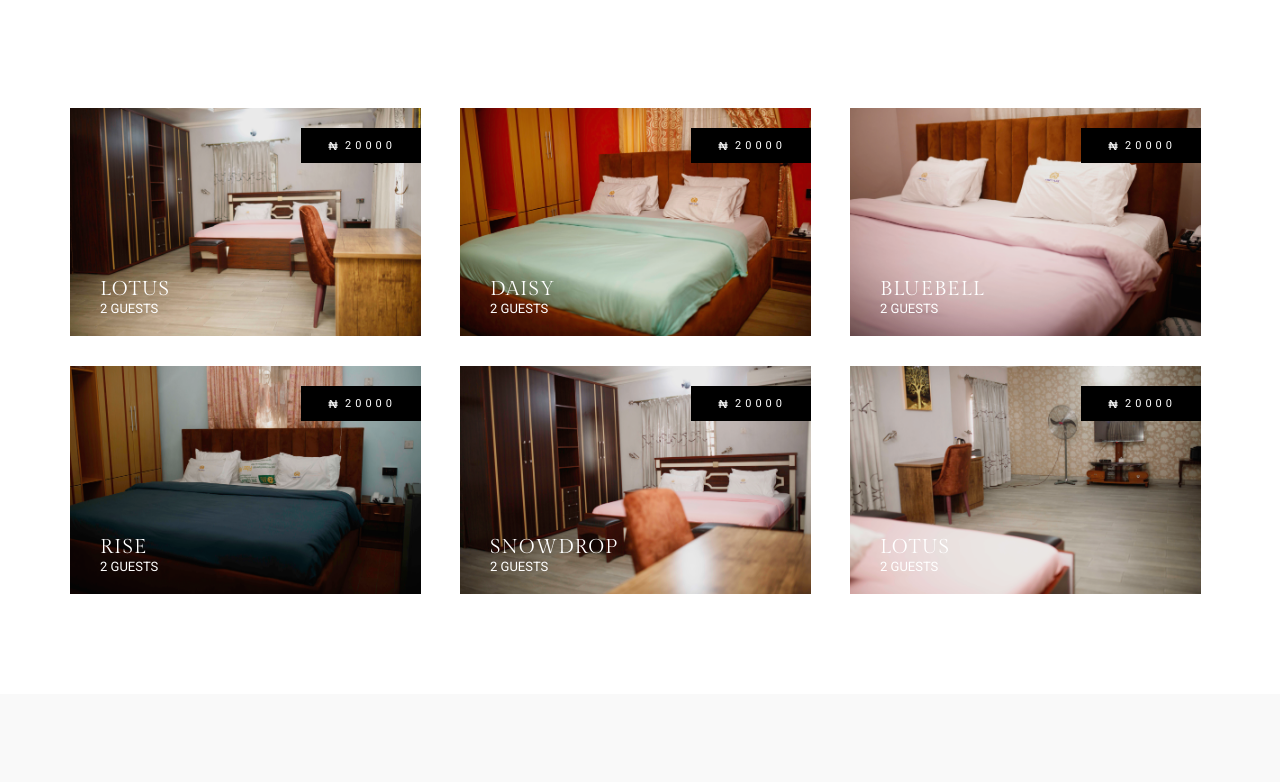
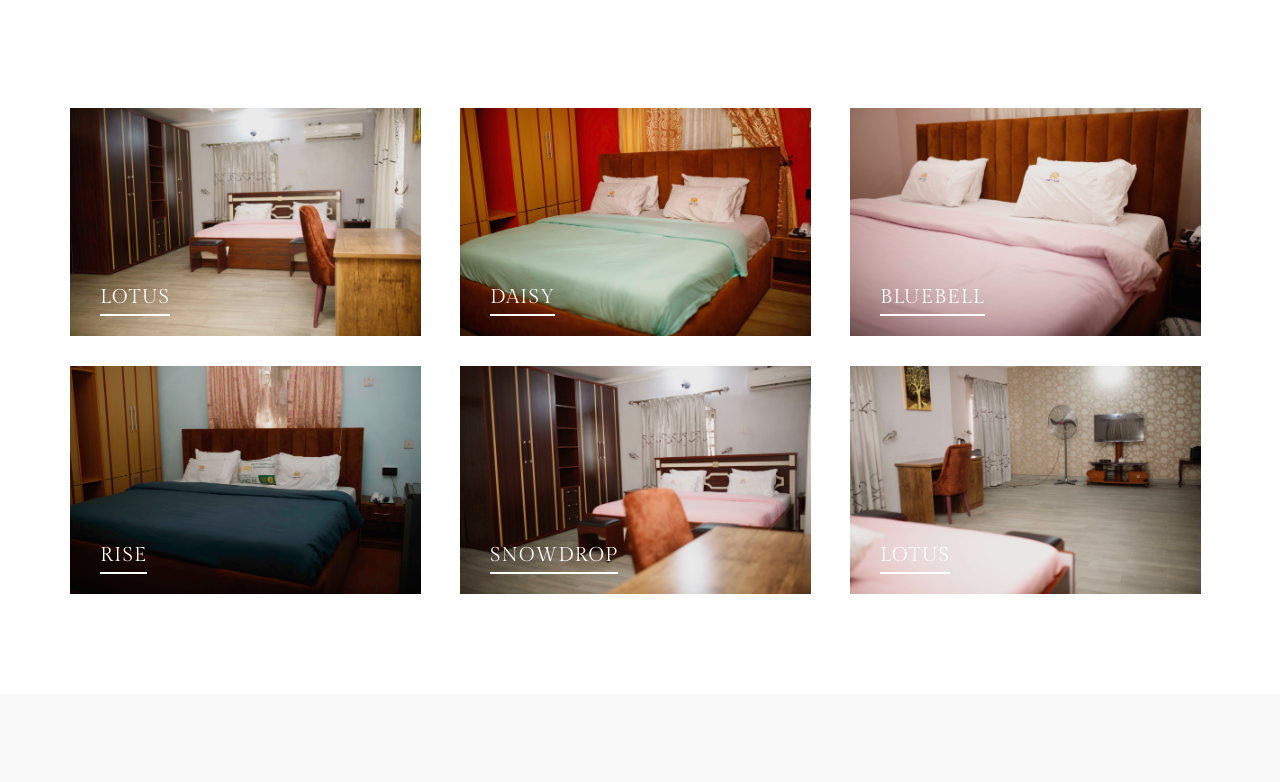
Before and after one commit to Daniel24356/FlamePlace, a React (Vite) app: page / in a window 1280 px wide. Shown: the part 1618-2400 px from the top of the page. Built offline with nearby package versions, Linux system fonts and the light colour scheme.

Commit message:
last changes

```diff
--- a/src/Components/HeroSection/herosection.jsx
+++ b/src/Components/HeroSection/herosection.jsx
@@ -133,6 +133,7 @@ const HeroSection = () => {
             ></button>
           ))}
         </div>
+
       </section>
     </>
   );
--- a/src/Components/SmartSec/SmartSec.css
+++ b/src/Components/SmartSec/SmartSec.css
@@ -15,30 +15,26 @@
      }
  }
 
- @media (max-width: 470px) {
+ @media (max-width: 528px) {
     .smart-sec{
-       grid-template-columns: repeat(2, 1fr);
-       padding: 100px 10px;
+       grid-template-columns: repeat(1, 1fr);
+       padding: 50px 10px;
     }
 }
 
  @media (max-width: 446px) {
     .smart-sec{
-       grid-template-columns: repeat(2, 1fr);
-       padding: 100px 10px;
+       grid-template-columns: repeat(1, 1fr);
+       padding: 50px 10px;
     }
 }
- @media (max-width: 430px) {
-    .smart-sec{
-        grid-template-columns: repeat(1, 1fr);
-        padding: 300px 10px 100px 10px;
-
-    }
- }
-
- @media (max-width: 385px) {
+ @media (max-width: 431px) {
     .smart-sec{
         grid-template-columns: repeat(1, 1fr);
         padding: 0px 10px 100px 10px;
     }
  }
+
+ @media (max-width: 428px) {
+
+ }
--- a/src/Props/ReceptionProps/reception.css
+++ b/src/Props/ReceptionProps/reception.css
@@ -238,11 +238,24 @@
     }
 }
 
+@media (max-width: 397px) {
+    .reception{
+        width: 310px;
+        height: 230px;
+        margin-left: 45px;
+        padding: 50px 30px;
+    }
+    .receptionImg{
+        width: 60px;
+        height: 60px;
+    }
+}
+
 @media (max-width: 385px) {
     .reception{
         width: 310px;
         height: 230px;
-        margin-left: 20px;
+        margin-left: 33px;
         padding: 50px 30px;
     }
     .receptionImg{
--- a/src/Props/RoomProps/roomprops.css
+++ b/src/Props/RoomProps/roomprops.css
@@ -1,4 +1,4 @@
-.room-card{
+.room-card {
     width: 350.958px;
     height: 227.573px;
     background-position: center;
@@ -8,9 +8,102 @@
     flex-direction: column;
     justify-content: end;
     padding: 20px 30px;
-    /* transition: transform 0.3s ease; */
     overflow: hidden;
+    transition: background 0.4s ease-in-out;
 }
+
+/* Dark overlay effect on hover (Less Darkness) */
+.room-card::after {
+    content: "";
+    position: absolute;
+    top: 0;
+    left: 0;
+    width: 100%;
+    height: 100%;
+    background: rgba(0, 0, 0, 0); /* Initially transparent */
+    transition: background 0.4s ease-in-out;
+    z-index: 1; /* Ensure it's behind the content */
+}
+
+.room-card:hover::after {
+    background: rgba(0, 0, 0, 0.3); /* Reduced darkness */
+}
+
+/* Room Header (Name + Border) */
+.room-header {
+    position: absolute;
+    bottom: 20px;
+    left: 30px;
+    text-align: left;
+    transition: transform 0.6s ease-in-out;
+    z-index: 2; /* Ensure it's above the dark overlay */
+}
+
+.room-name {
+    font-size: 20px;
+    font-weight: 400;
+    letter-spacing: 1px;
+    font-family: Gilda Display;
+    color: white;
+    display: inline-block;
+    border-bottom: 2px solid white;
+    padding-bottom: 5px;
+}
+
+/* Move Name & Border to the top */
+.room-card:hover .room-header {
+    transform: translateY(-160px);
+}
+
+.room-card:not(:hover) .room-header {
+    transform: translateY(0);
+}
+
+/* Room details container */
+.room-overlay {
+    position: absolute;
+    top: 100%;
+    left: 0;
+    width: 100%;
+    height: auto;
+    color: white;
+    text-align: left;
+    padding: 20px 30px;
+    opacity: 0;
+    transition: opacity 0.5s ease-in-out 0.3s;
+    z-index: 2; /* Ensure it's above the dark overlay */
+}
+
+/* Make details appear smoothly */
+.room-card:hover .room-overlay {
+    opacity: 1;
+    top: 50px;
+}
+
+/* Order of Details */
+.room-icons-div {
+    display: flex;
+    gap: 15px;
+    font-size: 16px;
+    margin-bottom: 10px;
+}
+
+.room-description {
+    font-size: 14px;
+    line-height: 1.5;
+    margin-bottom: 10px;
+}
+
+/* Price Section */
+.room-price {
+    display: flex;
+    align-items: center;
+    font-size: 18px;
+    font-weight: bold;
+    margin-top: 10px;
+}
+
+
 .roomprops-div{
     background-image: url(../../assets/IMG_9580.jpg);
 }
@@ -20,14 +113,14 @@
     letter-spacing: 1px;
 }
 
-.room-overlay {
+/* .room-overlay {
     position: absolute;
-    bottom: -100%; /* Starts hidden below the card */
+    bottom: -100%;
     left: 0;
     width: 100%;
     height: 100%;
-    background: rgba(0, 0, 0, 0.5); /* Dark transparent overlay */
-    backdrop-filter: blur(10px); /* Adds blur effect */
+    background: rgba(0, 0, 0, 0.5);
+    backdrop-filter: blur(10px);
     color: white;
     display: flex;
     flex-direction: column;
@@ -36,14 +129,14 @@
     text-align: center;
     padding: 20px;
     transition: bottom 0.4s ease-in-out, backdrop-filter 0.4s ease-in-out;
-}
+} */
 
-.room-card:hover .room-overlay {
+/* .room-card:hover .room-overlay {
     bottom: 0;
     backdrop-filter: blur(10px);
     z-index: 100;
     cursor: pointer;
-}
+} */
 .overlay-title {
     font-size: 1.5rem;
     font-weight: bold;
@@ -100,8 +193,9 @@
     background-color: black;
     padding: 11px 25px;
     position: absolute;
-    top: 20px;
-    right: 0;
+    /* top: 20px; */
+    /* right: 0; */
+    left: 20px;
      display: flex;
     align-items: center;
     gap: 5px;
@@ -123,17 +217,17 @@
     letter-spacing: 4px;
     white-space: nowrap;
 }
-.room-name{
+/* .room-name{
     font-size: 20px;
     font-weight: 400;
     letter-spacing: 1px;
     font-family: Gilda Display;
     color: white;
-}
-.room-icons-div{
+} */
+/* .room-icons-div{
     display: flex;
     gap: 20px;
-}
+} */
 .room-icons-div div p{
     font-size: 13px;
     font-weight: 400;
@@ -163,6 +257,16 @@
         height: 350px;
      }
  }
+ @media (max-width: 808px) {
+    .room-card{
+       width: 600px;
+       height: 350px;
+    }
+    .room-card:hover .room-header {
+    transform: translateY(-280px);
+}
+}
+
 
  @media (max-width: 682px) {
     .room-card{
@@ -207,14 +311,38 @@
     .room-card{
         width: 380px;
     }
+
  }
 
+ @media (max-width: 404px) {
+    .room-card{
+        width: 370px;
+    }
+ }
+
+ @media (max-width: 396px) {
+    .room-card{
+        width: 360px;
+    }
+ }
+
+ @media (max-width: 387px) {
+    .room-card{
+        width: 360px;
+        height: 300px;
+    }
+    .room-card:hover .room-header {
+        transform: translateY(-230px);
+    }
+ }
  @media (max-width: 381px) {
     .room-card{
-        width: 335px;
+        width: 343px;
         height: 290px;
     }
-
+    .room-card:hover .room-header {
+        transform: translateY(-215px);
+    }
  }
 
  @media (max-width: 364px) {
--- a/src/Props/RoomProps/roomprops.jsx
+++ b/src/Props/RoomProps/roomprops.jsx
@@ -1,44 +1,40 @@
-import "./roomprops.css"
+import "./roomprops.css";
 import { TbCurrencyNaira } from "react-icons/tb";
 
-const RoomsProps = ({first, second, third, fourth, imgColor, color = 'primary'}) => {
+const RoomsProps = ({ first, second, third, fourth, imgColor, color = "primary" }) => {
     const btnStyle = `${color}`;
-    const divStyle = `room-card ${imgColor}`
-    return(
-        <>
-          <div className={divStyle}>
+    const divStyle = `room-card ${imgColor}`;
+    return (
+        <div className={divStyle}>
             <div className="overlays"></div>
 
-            <div className="room-overlay">
-            <div class="room-info">
-            <h3 class="room-name">{second}</h3>
-            <p className="">Experience luxury and comfort in our elegantly designed {second},
-               featuring modern amenities and breathtaking views</p>
-             </div>
+            {/* Room Name and Border Bottom */}
+            <div className="room-header">
+                <h3 className="room-name">{second}</h3>
+                <div className="room-border"></div>
             </div>
 
-            <div className={btnStyle}>
-                <TbCurrencyNaira className="naira-icon"/>
-                <p>{first}</p>
-            </div>
-            <div className="roomprops-content">
-            <div>
-                <h1 className="room-name">{second}</h1>
+            {/* Room Details (Hidden Initially, Appears After Name Moves) */}
+            <div className="room-overlay">
+                <p className="room-description">
+                    Experience luxury and comfort in our elegantly designed {second},
+                    featuring modern amenities and breathtaking views.
+                </p>
                 <div className="room-icons-div">
                     <div>
-                      {/* icons */}
-                      <p>{third}</p>
+                        <p>{third}</p>
                     </div>
                     <div>
-                      {/* icons */}
-                      <p>{fourth}</p>
+                        <p>{fourth}</p>
                     </div>
                 </div>
+                <div className={btnStyle}>
+                    <TbCurrencyNaira className="naira-icon" />
+                    <p>{first}</p>
+                </div>
             </div>
-            </div>
-          </div>
-        </>
-    )
-}
+        </div>
+    );
+};
 
-export default RoomsProps
+export default RoomsProps;
```
Also changed, not shown: src/Components/HeroSection/herosection.css (line endings or trailing spaces).
